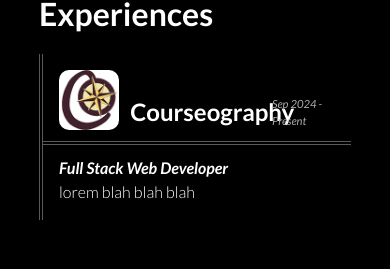
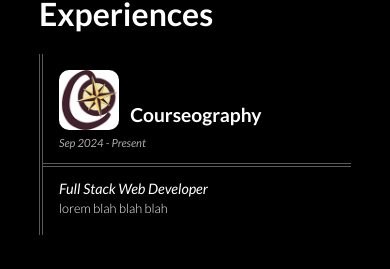
Before and after one commit to ethanliu24/portfolio, a React (Vite) app: page / in a window 390 px wide. Shown: the part 2879-3148 px from the top of the page. Built offline with nearby package versions, Linux system fonts and the light colour scheme.

Commit message:
made experience section more responsive

```diff
--- a/src/styles/main_page.css
+++ b/src/styles/main_page.css
@@ -328,6 +328,8 @@
   display: flex;
   justify-content: space-between;
   align-items: end;
+  flex-wrap: wrap;
+  row-gap: 0.3rem;
   border-bottom: 4px double rgb(90, 90, 90);
   padding-bottom: 0.7rem;
 }
@@ -336,6 +338,7 @@
   display: flex;
   align-items: end;
   gap: 0.7rem;
+  flex-wrap: nowrap;
 }
 
 .org-logo {
@@ -348,7 +351,7 @@
 }
 
 .organization-name {
-  font-size: 1.5rem;
+  font-size: 1.2rem;
 }
 
 .work-period {
@@ -356,6 +359,7 @@
   font-style: italic;
   font-size: 0.7rem;
   font-weight: 500;
+  margin-left: 1rem;
 }
 
 .work-detail {
@@ -364,9 +368,12 @@
 }
 
 .role {
+  font-size: 0.9rem;
+  font-weight: 500;
   font-style: italic;
 }
 
 .work-description {
   font-weight: 300;
+  font-size: 0.8rem;
 }
```
